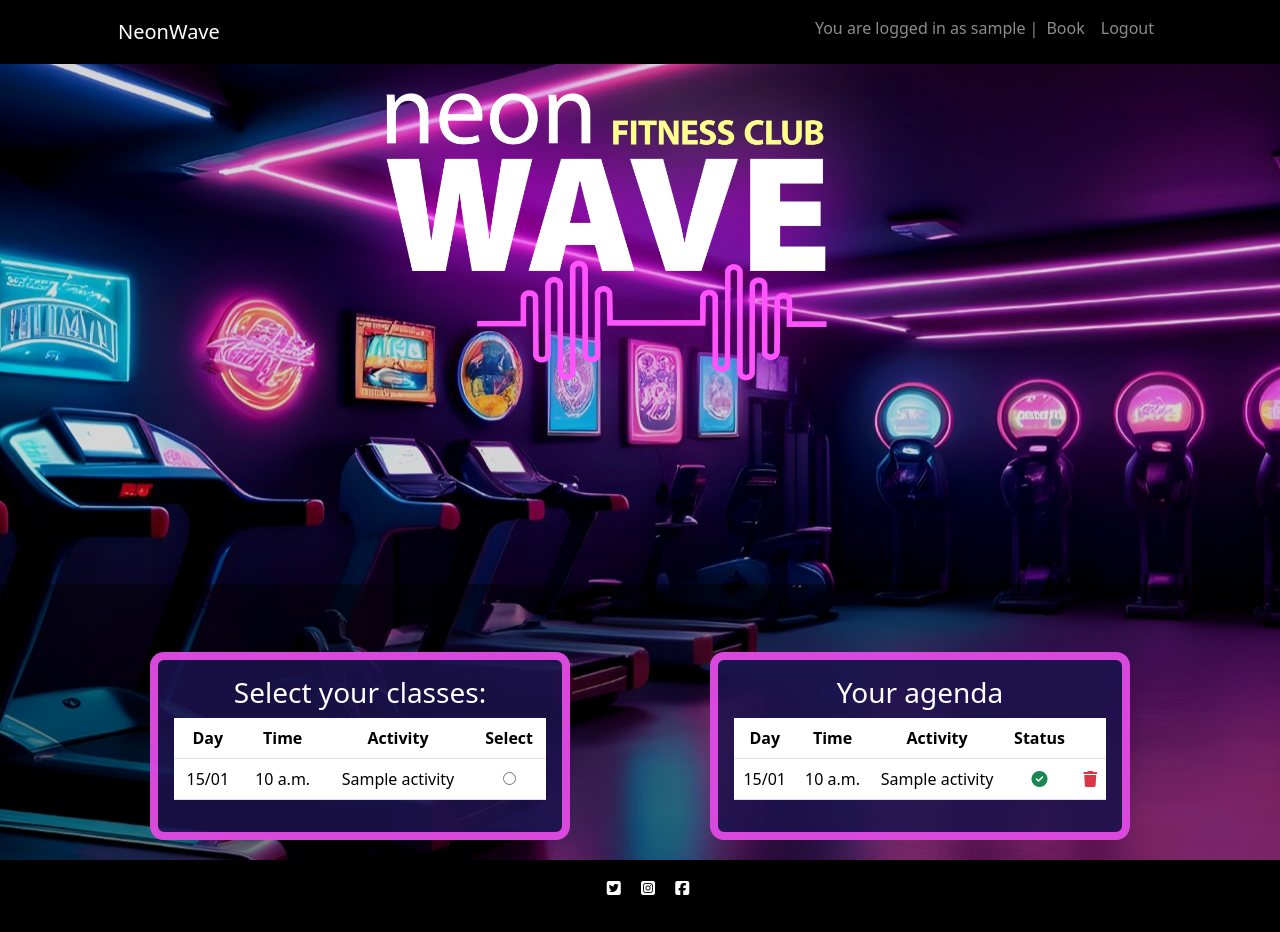
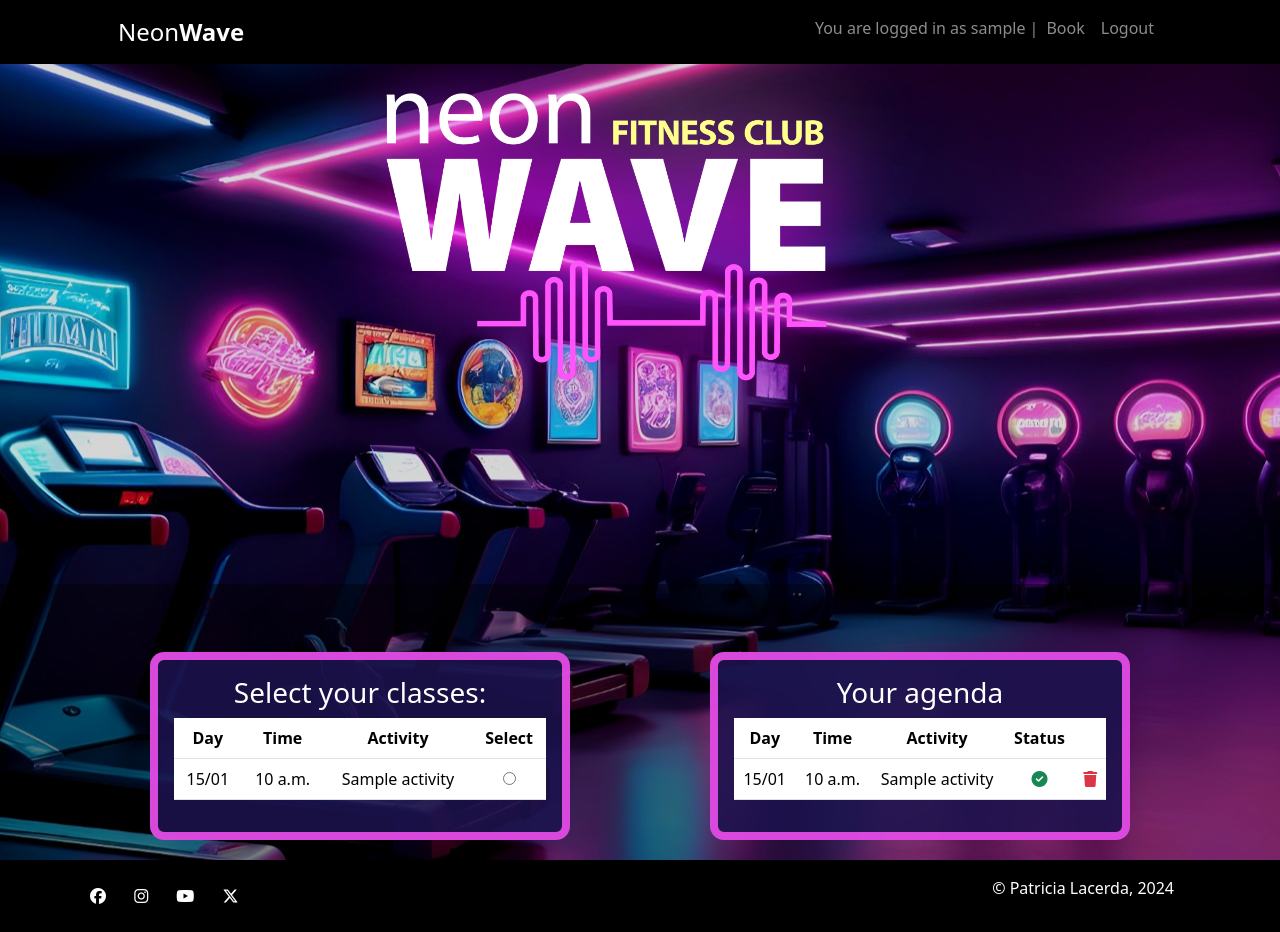
Before and after one commit to patilacerda/NeonWave-PP4, a Django app: page /booking/ in a window 1280 px wide. Before the commit the page ends 895 px from the top, so only its background shows below. Run offline with Django 4.2, Linux system fonts and the light colour scheme; a user stored in the database is signed in; tables that the repository leaves empty hold one stand-in row (values such as "Sample post"); some libraries are stand-ins or nearby versions.

Commit message:
Add favicon, update footer

```diff
--- a/templates/base.html
+++ b/templates/base.html
@@ -10,21 +10,22 @@
         <meta http-equiv="X-UA-Compatible" content="IE=edge">
         <meta name="viewport" content="width=device-width, initial-scale=1.0">
         <!-- Google Fonts CSS -->
-        <link rel="preconnect" href="https://fonts.gstatic.com">
-        <link href="https://fonts.googleapis.com/css?family=Catamaran:100,200,300,400,500,600,700,800,900" rel="stylesheet" />
-        <link href="https://fonts.googleapis.com/css?family=Lato:100,100i,300,300i,400,400i,700,700i,900,900i" rel="stylesheet" />
+        <link rel="preconnect" href="https://fonts.googleapis.com">
+        <link rel="preconnect" href="https://fonts.gstatic.com" crossorigin>
+        <link href="https://fonts.googleapis.com/css2?family=Catamaran:wght@100..900&family=Lato:ital,wght@0,100;0,300;0,400;0,700;0,900;1,100;1,300;1,400;1,700;1,900&display=swap" rel="stylesheet">
         <!-- Bootstrap CSS -->
         <link href="https://cdn.jsdelivr.net/npm/bootstrap@5.3.3/dist/css/bootstrap.min.css" rel="stylesheet">
         <!-- Custom CSS-->
         <link rel="stylesheet" href="{% static 'css/style.css' %}">
         <!--Title-->
         <title>NeonFit</title>
+        <link rel="icon" type="image/ico" href="static/images/favicon.ico">
     </head>
     <body class="page-top">
         <!-- Navigation-->
         <nav class="navbar navbar-expand-lg navbar-dark navbar-custom fixed-top">
             <div class="container px-5">
-                <a class="navbar-brand" href="{% url 'home' %}">NeonWave</a>
+                <a class="navbar-brand fs-4" href="{% url 'home' %}"><span class="fw-light">Neon</span><span class="fw-bold">Wave</span></a>
                 <button class="navbar-toggler" type="button" data-bs-toggle="collapse" data-bs-target="#navbarResponsive" aria-controls="navbarResponsive" aria-expanded="false" aria-label="Toggle navigation"><span class="navbar-toggler-icon"></span></button>
                 <div class="collapse navbar-collapse" id="navbarResponsive">
                     <ul class="navbar-nav ms-auto">
@@ -57,7 +58,7 @@
         <!-- Header-->
         <header class="masthead text-center text-white">
             <div class="masthead-content">
-                <img class="logo-img" src="{% static 'images/logo.png' %}">
+                <img class="logo-img" alt="logo" src="{% static 'images/logo.png' %}">
             </div>
             <div class="container">
                 <div class="row">
@@ -79,12 +80,24 @@
             {% endblock content %}
         </main>
         <!-- Footer -->
-        <footer class="footer mt-auto py-3 dark-bg">
-            <p class="m-0 text-center text-white px-5">
-                <i class="fab fa-twitter-square ms-3"></i>
-                <i class="fab fa-instagram-square ms-3"></i>
-                <i class="fab fa-facebook-square ms-3"></i>
-            </p>
+        <footer class="footer mt-auto py-3 dark-bg fs-6">
+            <div class="container">
+                <div class="row">
+                    <div class="col-6 text-start">
+                        <p class="m-2">
+                            <a class="text-white me-4" href="https://www.facebook.com/" target="_blank" rel="noopener" aria-label="Facebook"><i class="fa-brands fa-facebook"></i></a>
+                            <a class="text-white me-4" href="https://www.instagram.com/" target="_blank" rel="noopener" aria-label="Instagram"><i class="fa-brands fa-instagram"></i></a>
+                            <a class="text-white me-4" href="https://www.youtube.com/" target="_blank" rel="noopener" aria-label="Youtube"><i class="fa-brands fa-youtube"></i></a>
+                            <a class="text-white me-4" href="https://www.twitter.com/" target="_blank" rel="noopener" aria-label="Twitter"><i class="fa-brands fa-x-twitter"></i></a>
+                        </p>
+                    </div>
+                    <div class="col-6 text-end">
+                        <p >
+                            <a class="text-white me-4 text-decoration-none" href="https://github.com/patilacerda" target="_blank" rel="noopener" aria-label="GitHub">&#169; Patricia Lacerda, 2024</a>
+                        </p>
+                    </div>
+                </div>
+            </div>
         </footer>
         <!-- Bootstrap-->
         <script src="https://cdn.jsdelivr.net/npm/bootstrap@5.0.1/dist/js/bootstrap.bundle.min.js" crossorigin="anonymous"></script>
```
Also changed, not shown: static/images/favicon.ico (added), 1 other file.
